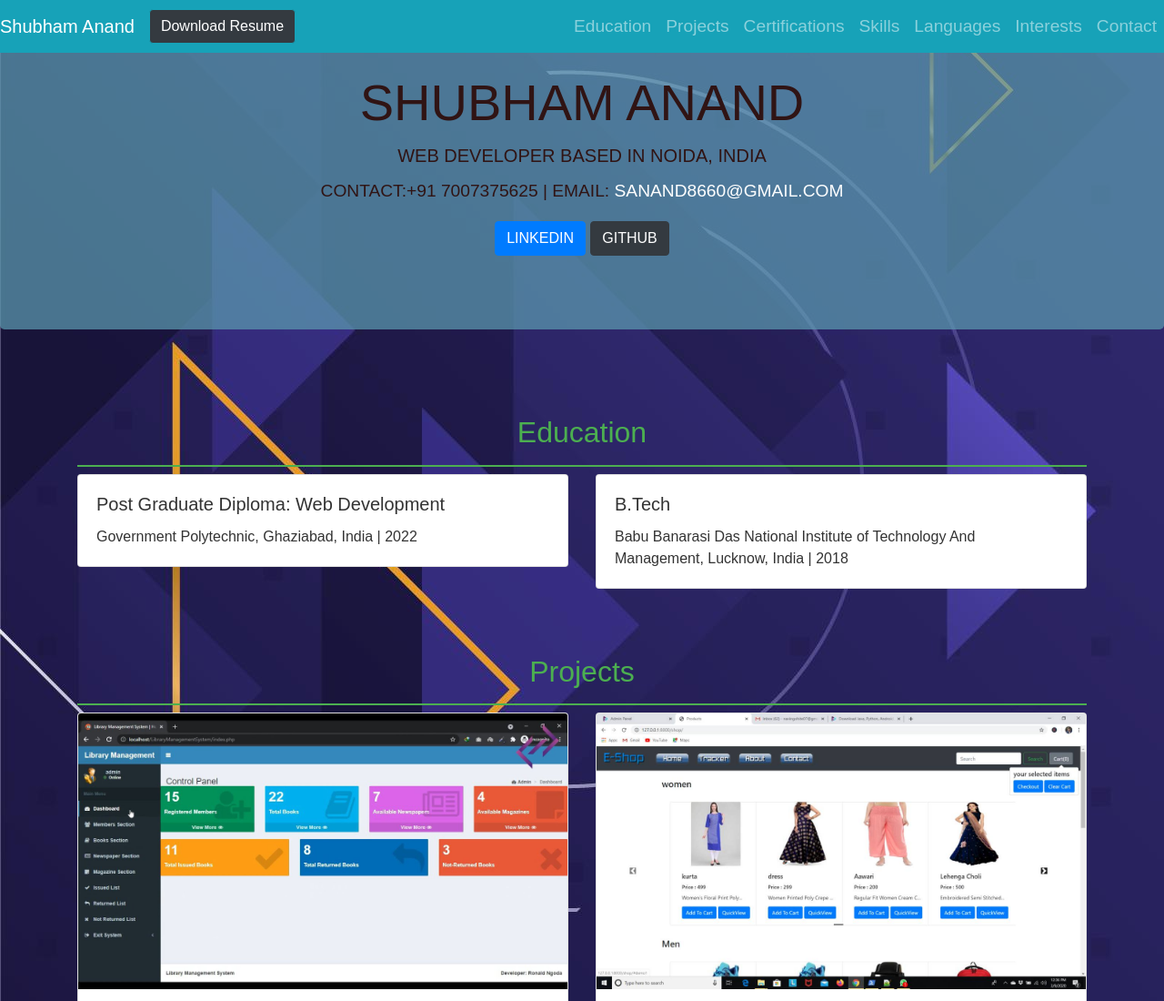
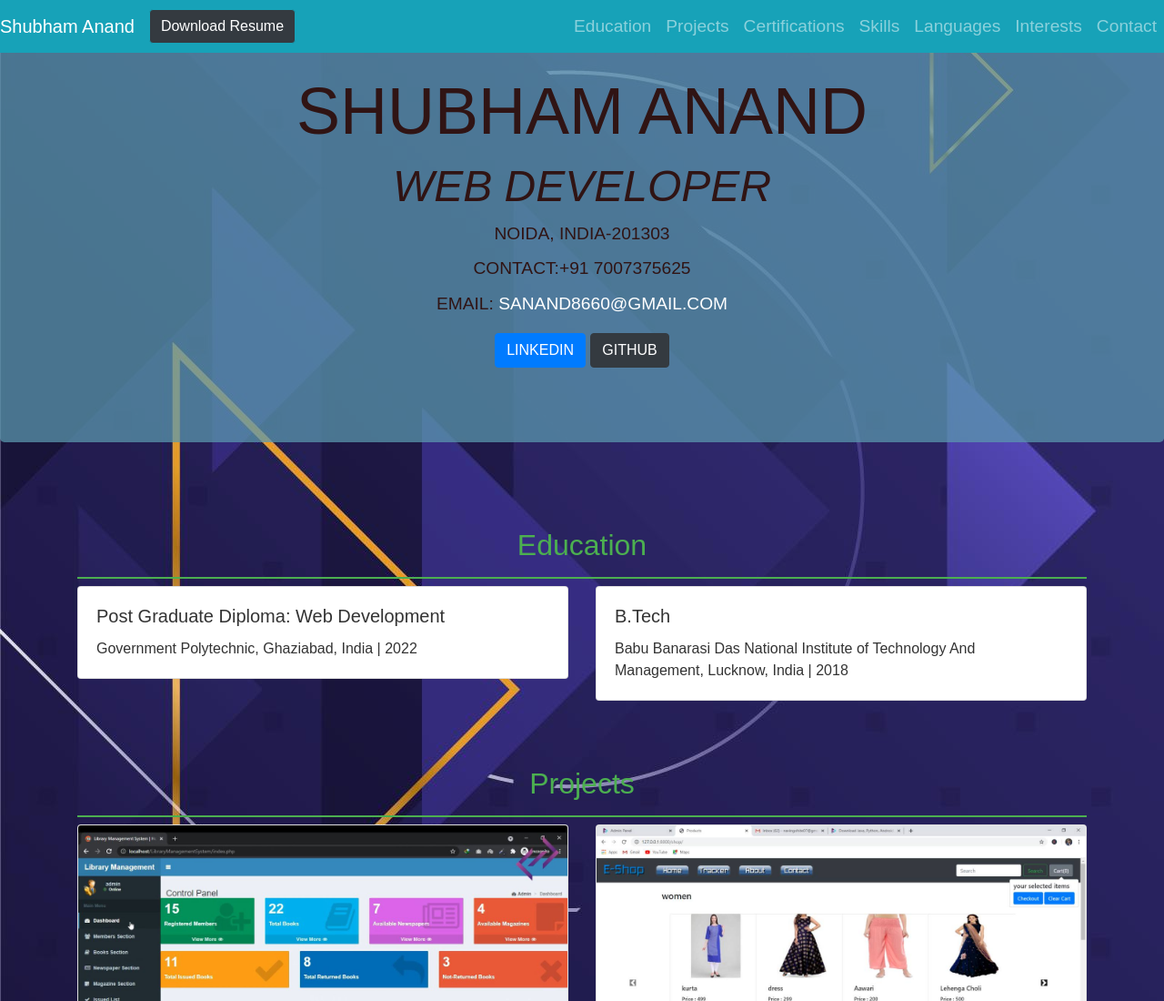
Before and after one commit to Sanand52/Resume, a plain HTML site: page index.html in a window 1280 px wide. Shown: the top 1100 px of the page at 91% size. Drawn offline with nearby package versions, Linux system fonts and the light colour scheme.

Commit message:
update css2

```diff
--- a/index.html
+++ b/index.html
@@ -16,9 +16,11 @@
 
     <header class="jumbotron text-center .bg-secondary.bg-gradient">
         <div class="container">
-            <h1 class="display-4 ">Shubham Anand</h1>
-            <p class="lead">Web Developer based in Noida, India</p>
-            <p>Contact:+91 7007375625 | Email: <a class="text-white" href="https://mail.google.com/mail/?view=cm&fs=1&to=sanand8660@gmail.com" target="_blank"">sanand8660@gmail.com</a></p>
+            <h1 class="display-3 ">Shubham Anand</h1>
+            <p class="lead"><h1 class="display-5 font-italic text-decoration-underline font-weight-normal">Web Developer</h1> </p>
+            <p>Noida, India-201303</p>
+            <p>Contact:+91 7007375625 </p>
+            <p> Email: <a class="text-white" href="https://mail.google.com/mail/?view=cm&fs=1&to=sanand8660@gmail.com" target="_blank"">sanand8660@gmail.com</a></p>
             <p><a href="https://www.linkedin.com/in/shubhamanand96" target="_blank" class="btn btn-primary">LinkedIn</a> <a href="https://github.com/Sanand52" target="_blank" class="btn btn-dark">GitHub</a></p>
         </div>
     </header>
```
